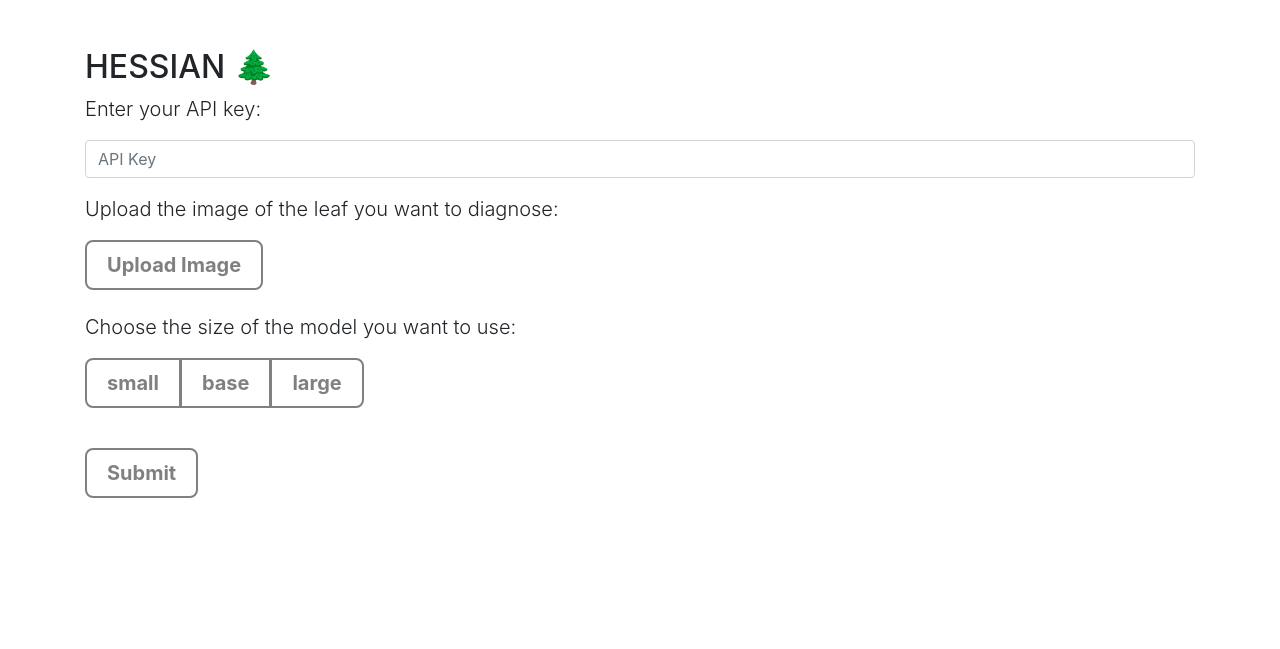
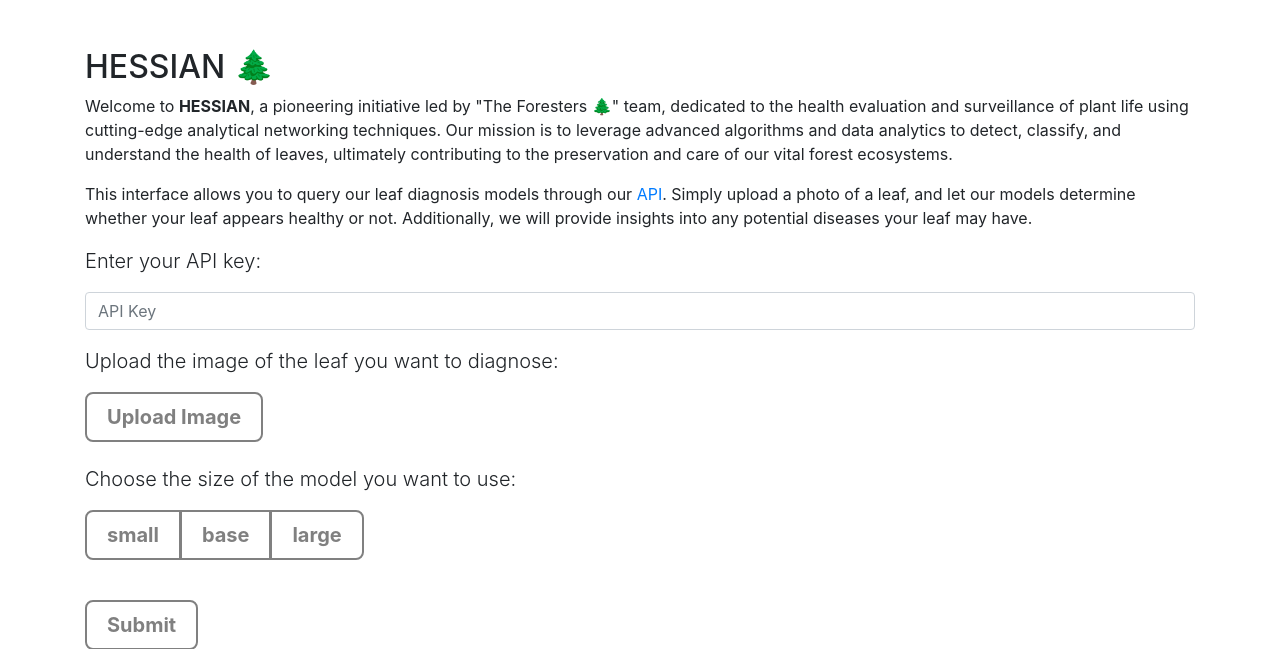
Before and after one commit to alexandre-eymael/HESSIAN, a Flask app: page / in a window 1280 px wide. Shown: the top 649 px of the page. Run offline with Flask 3, Linux system fonts and the light colour scheme; parts of the project's set-up code (start-up, migrations or seed data) failed here and were passed over; some libraries are stand-ins or nearby versions.

Commit message:
Improve API frontend

```diff
--- a/deployment/templates/submit.html
+++ b/deployment/templates/submit.html
@@ -41,6 +41,8 @@
 
     <div class="container mt-5">
         <h2>HESSIAN 🌲</h2>
+        <p>Welcome to <strong>HESSIAN</strong>, a pioneering initiative led by "The Foresters 🌲" team, dedicated to the health evaluation and surveillance of plant life using cutting-edge analytical networking techniques. Our mission is to leverage advanced algorithms and data analytics to detect, classify, and understand the health of leaves, ultimately contributing to the preservation and care of our vital forest ecosystems.</p>
+        <p>This interface allows you to query our leaf diagnosis models through our <a href="./api">API</a>. Simply upload a photo of a leaf, and let our models determine whether your leaf appears healthy or not. Additionally, we will provide insights into any potential diseases your leaf may have.</p>
         <form enctype="multipart/form-data" id="leafDiagnosisForm" action="/result" method="POST">
             <p class="lead">Enter your API key:</p>
             <input type="text" class="form-control mb-3" id="api_key" placeholder="API Key" name="api_key">
```
